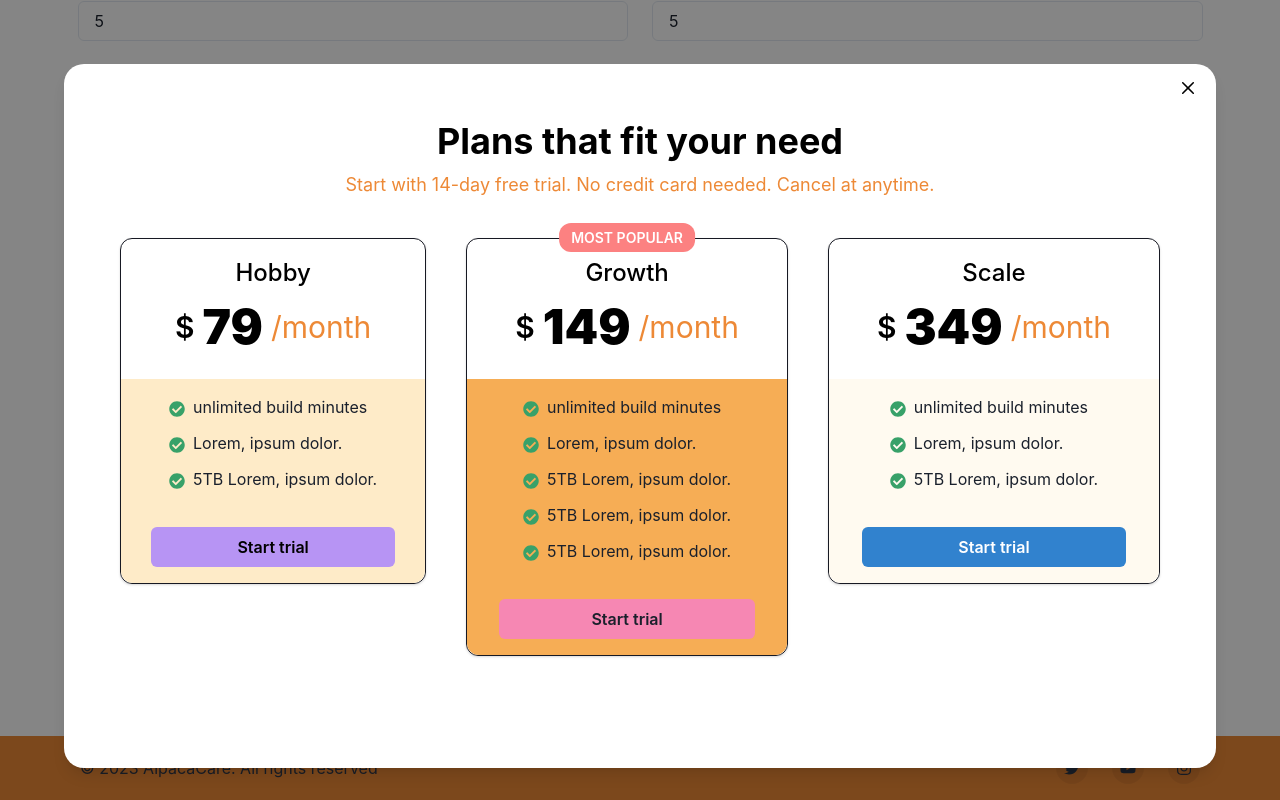
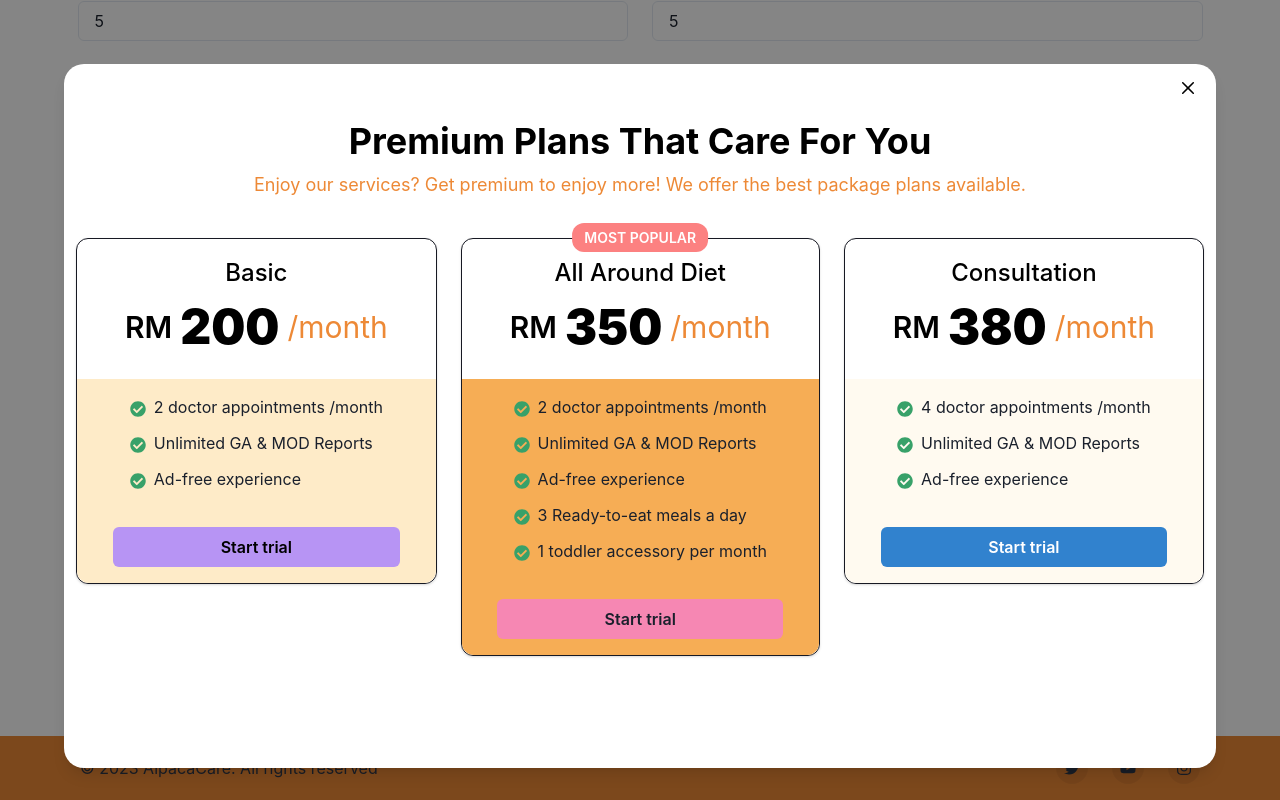
Before and after one commit to Alpacaverse/alpacacare, a Next.js app: page /reportForm in a window 1280 px wide. Both pictures are taken after typing "5", "5", "5", "5", "5", "5" into the empty fields and a click on the button "Submit". Shown: the part 774-1574 px from the top of the page. Built offline with nearby package versions, Linux system fonts and the light colour scheme.

Commit message:
[Update] put relevant content for premium plans

```diff
--- a/components/modal/PremiumModal.jsx
+++ b/components/modal/PremiumModal.jsx
@@ -50,31 +50,31 @@ export default function PremiumModal(props) {
             <Box py={12}>
               <VStack spacing={2} textAlign="center">
                 <Heading as="h1" fontSize="4xl" color={"black"}>
-                  Plans that fit your need
+                  Premium Plans That Care For You
                 </Heading>
                 <Text fontSize="lg" color={"orange.400"}>
-                  Start with 14-day free trial. No credit card needed. Cancel at
-                  anytime.
+                  Enjoy our services? Get premium to enjoy more! We offer the
+                  best package plans available.
                 </Text>
               </VStack>
               <Stack
                 direction={{ base: "column", md: "row" }}
                 textAlign="center"
                 justify="center"
-                spacing={{ base: 4, lg: 10 }}
-                py={10}
+                spacing={{ base: 4, lg: 6 }}
+                p={10}
               >
                 <PriceWrapper>
                   <Box py={4} px={12} color={"black"}>
                     <Text fontWeight="500" fontSize="2xl">
-                      Hobby
+                      Basic
                     </Text>
                     <HStack justifyContent="center">
                       <Text fontSize="3xl" fontWeight="600">
-                        $
+                        RM
                       </Text>
                       <Text fontSize="5xl" fontWeight="900">
-                        79
+                        200
                       </Text>
                       <Text fontSize="3xl" color="orange.400">
                         /month
@@ -93,16 +93,16 @@ export default function PremiumModal(props) {
                       color={"gray.800"}
                     >
                       <ListItem>
-                        <ListIcon as={FaCheckCircle} color="green.500" />
-                        unlimited build minutes
+                        <ListIcon as={FaCheckCircle} color="green.500" />2
+                        doctor appointments /month
                       </ListItem>
                       <ListItem>
                         <ListIcon as={FaCheckCircle} color="green.500" />
-                        Lorem, ipsum dolor.
+                        Unlimited GA & MOD Reports
                       </ListItem>
                       <ListItem>
                         <ListIcon as={FaCheckCircle} color="green.500" />
-                        5TB Lorem, ipsum dolor.
+                        Ad-free experience
                       </ListItem>
                     </List>
                     <Box w="80%" pt={7}>
@@ -141,14 +141,14 @@ export default function PremiumModal(props) {
                     </Box>
                     <Box py={4} px={12} color={"black"}>
                       <Text fontWeight="500" fontSize="2xl">
-                        Growth
+                        All Around Diet
                       </Text>
                       <HStack justifyContent="center">
                         <Text fontSize="3xl" fontWeight="600">
-                          $
+                          RM
                         </Text>
                         <Text fontSize="5xl" fontWeight="900">
-                          149
+                          350
                         </Text>
                         <Text fontSize="3xl" color="orange.400">
                           /month
@@ -167,24 +167,24 @@ export default function PremiumModal(props) {
                         color={"gray.800"}
                       >
                         <ListItem>
-                          <ListIcon as={FaCheckCircle} color="green.500" />
-                          unlimited build minutes
+                          <ListIcon as={FaCheckCircle} color="green.500" />2
+                          doctor appointments /month
                         </ListItem>
                         <ListItem>
                           <ListIcon as={FaCheckCircle} color="green.500" />
-                          Lorem, ipsum dolor.
+                          Unlimited GA & MOD Reports
                         </ListItem>
                         <ListItem>
                           <ListIcon as={FaCheckCircle} color="green.500" />
-                          5TB Lorem, ipsum dolor.
+                          Ad-free experience
                         </ListItem>
                         <ListItem>
-                          <ListIcon as={FaCheckCircle} color="green.500" />
-                          5TB Lorem, ipsum dolor.
+                          <ListIcon as={FaCheckCircle} color="green.500" />3
+                          Ready-to-eat meals a day
                         </ListItem>
                         <ListItem>
-                          <ListIcon as={FaCheckCircle} color="green.500" />
-                          5TB Lorem, ipsum dolor.
+                          <ListIcon as={FaCheckCircle} color="green.500" />1
+                          toddler accessory per month
                         </ListItem>
                       </List>
                       <Box w="80%" pt={7}>
@@ -203,14 +203,14 @@ export default function PremiumModal(props) {
                 <PriceWrapper>
                   <Box py={4} px={12} color={"black"}>
                     <Text fontWeight="500" fontSize="2xl">
-                      Scale
+                      Consultation
                     </Text>
                     <HStack justifyContent="center">
                       <Text fontSize="3xl" fontWeight="600">
-                        $
+                        RM
                       </Text>
                       <Text fontSize="5xl" fontWeight="900">
-                        349
+                        380
                       </Text>
                       <Text fontSize="3xl" color="orange.400">
                         /month
@@ -229,16 +229,16 @@ export default function PremiumModal(props) {
                       color={"gray.800"}
                     >
                       <ListItem>
-                        <ListIcon as={FaCheckCircle} color="green.500" />
-                        unlimited build minutes
+                        <ListIcon as={FaCheckCircle} color="green.500" />4
+                        doctor appointments /month
                       </ListItem>
                       <ListItem>
                         <ListIcon as={FaCheckCircle} color="green.500" />
-                        Lorem, ipsum dolor.
+                        Unlimited GA & MOD Reports
                       </ListItem>
                       <ListItem>
                         <ListIcon as={FaCheckCircle} color="green.500" />
-                        5TB Lorem, ipsum dolor.
+                        Ad-free experience
                       </ListItem>
                     </List>
                     <Box w="80%" pt={7}>
```
